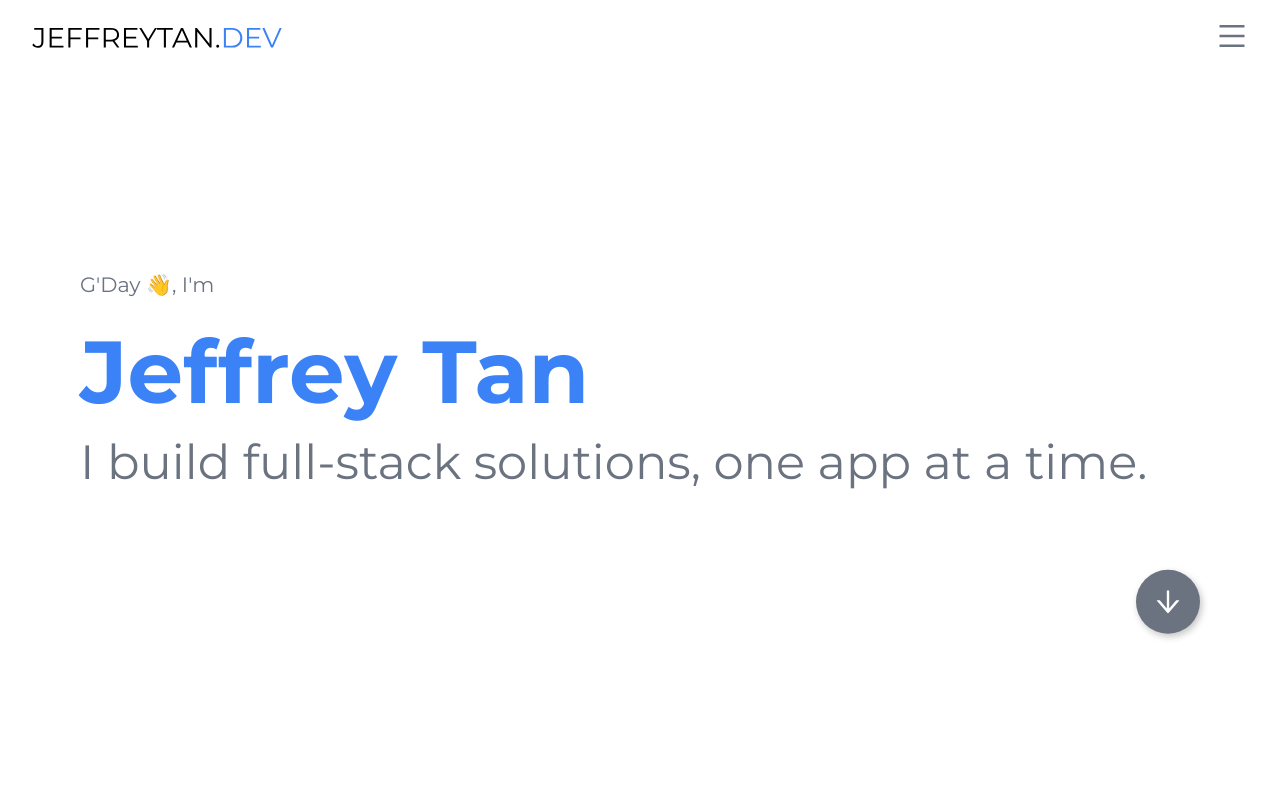
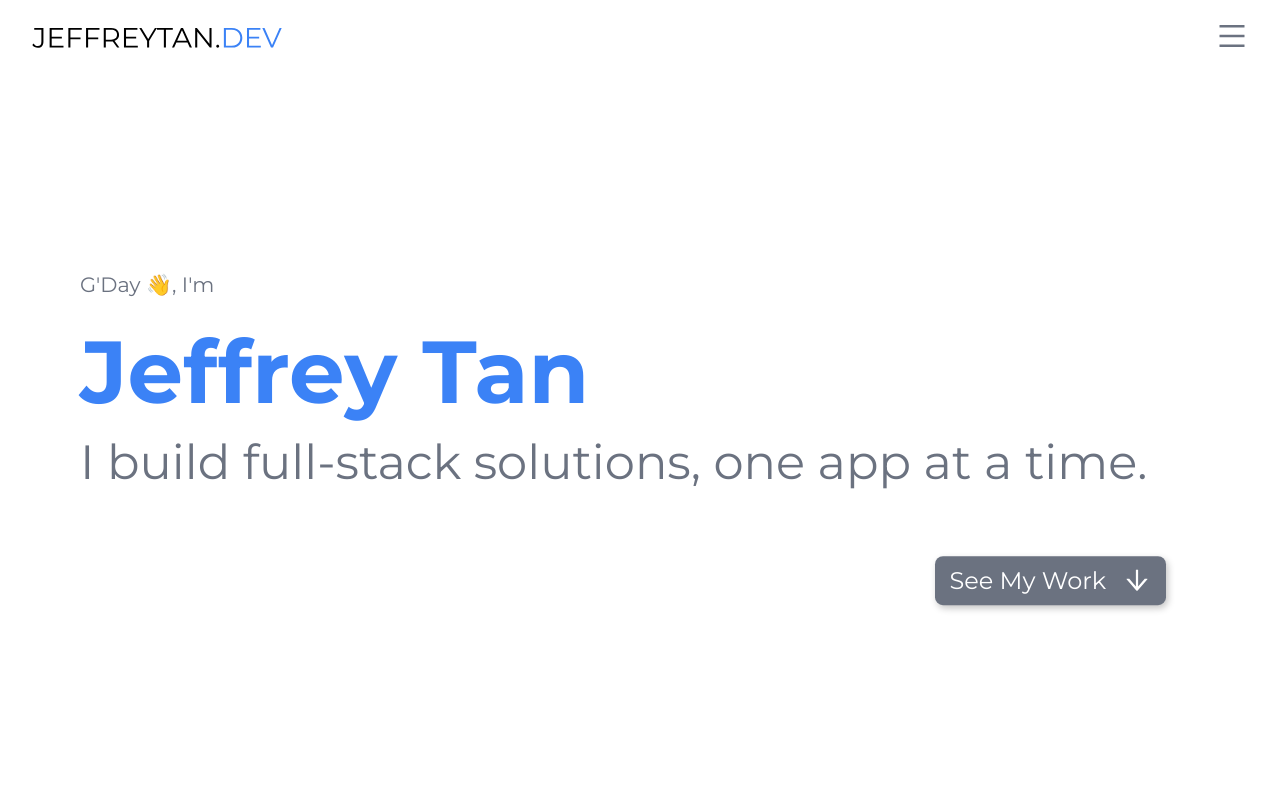
Before and after one commit to JeffreyTan1/dev-portfolio, a Next.js app: page / in a window 1280 px wide. Shown: the top 800 px of the page. Built offline with nearby package versions, Linux system fonts and the light colour scheme.

Commit message:
add aside

```diff
--- a/components/About.tsx
+++ b/components/About.tsx
@@ -18,7 +18,7 @@ I have been programming for over 3 years now, and I have worked on a variety of
 `;
 
 const paragraph3 = `
-In my spare time, I enjoy lifting weights, playing video games, and watching anime. I also enjoy learning new technologies and frameworks, and I am always looking for new opportunities to learn and grow.
+In my spare time, I enjoy powerlifting, playing video games, and going to concerts. I also enjoy learning new technologies and frameworks, and I am always looking for new opportunities to learn and grow my skillset.
 `;
 
 
--- a/components/Hero.tsx
+++ b/components/Hero.tsx
@@ -53,11 +53,14 @@ export default function Hero({}: Props): ReactElement {
         <motion.div
           variants={arrow}
           className={styles.callToActionWrapper}
-          animate={{ y: 15 }}
+          animate={{ y: 10 }}
           transition={{ repeat: Infinity, repeatType: "mirror", duration: 1 }}
         >
           <a href="#about">
-            <AiOutlineArrowDown className={styles.callToAction} />
+            <div className={styles.callToAction}>
+              See My Work
+              <AiOutlineArrowDown size={30}/>
+            </div>
           </a>
         </motion.div>
       </motion.div>
--- a/components/ProjectCard.tsx
+++ b/components/ProjectCard.tsx
@@ -12,7 +12,7 @@ interface Props {
   imgWidth: number;
   imgLeft: boolean;
   appLink: string;
-  gitHubLink: string;
+  gitHubLink?: string;
   index: number;
 }
 
@@ -72,8 +72,9 @@ export default function ProjectCard({
             className={styles.link}
             style={{ color: "#fff" }}
           >
-            View it here
+            Try it out
           </a>
+          {gitHubLink && (
             <a
               href={gitHubLink}
               target="_blank"
@@ -83,6 +84,7 @@ export default function ProjectCard({
             >
               See the Repo
             </a>
+          )}
         </motion.div>
       </div>
     </motion.div>
--- a/components/Projects.tsx
+++ b/components/Projects.tsx
@@ -8,20 +8,20 @@ import { useInView } from "react-intersection-observer";
 interface Props {}
 
 const projects = [
-  {
-    title: "Flashy",
-    image: "/images/flashyresponsive.png",
-    height: 280,
-    width: 420,
-    content: (
-      <p>
-        A MERN-stack website that gives students a place to study and memorise
-        flashcards as well as create and manage their decks and cards.
-      </p>
-    ),
-    appLink: "https://compassionate-goldstine-5ecea8.netlify.app",
-    gitHubLink: "https://github.com/JeffreyTan1",
-  },
+  // {
+  //   title: "Flashy",
+  //   image: "/images/flashyresponsive.png",
+  //   height: 280,
+  //   width: 420,
+  //   content: (
+  //     <p>
+  //       A MERN-stack website that gives students a place to study and memorise
+  //       flashcards as well as create and manage their decks and cards.
+  //     </p>
+  //   ),
+  //   appLink: "https://compassionate-goldstine-5ecea8.netlify.app",
+  //   gitHubLink: "https://github.com/JeffreyTan1",
+  // },
   {
     title: "StrokeForms",
     image: "/images/strokeforms.png",
@@ -29,14 +29,27 @@ const projects = [
     width: 370,
     content: (
       <p>
-        A React-Native mobile application created in partnership with my brother
-        who is a hospital physician working in a stroke unit. Stroke Forms
-        streamlines checking in stroke patients and simplifies the paperwork
-        afterwards.
+        A React-Native mobile app created in partnership with a stroke unit
+        doctor. StrokeForms streamlines checking in stroke patients and
+        simplifies the paperwork afterwards.
       </p>
     ),
-    appLink: "https://expo.dev/@nexusenigma/StrokeForms",
-    gitHubLink: "https://github.com/JeffreyTan1",
+    appLink:
+      "https://play.google.com/store/apps/details?id=com.jeffreytandev.StrokeForms",
+  },
+  {
+    title: "Aside",
+    image: "/images/aside.png",
+    height: 280,
+    width: 450,
+    content: (
+      <p>
+        Open any URL webpage as a small popup window. Aside is a Chrome extension made using React and the Manifest V3 API.
+      </p>
+    ),
+    appLink:
+      "https://chrome.google.com/webstore/detail/aside/jbkogoifcdhkdfohohhhaodaindieidc?hl=en-GB",
+    gitHubLink: "https://github.com/JeffreyTan1/aside-chrome-ext",
   },
   {
     title: "Inventorio",
@@ -45,16 +58,16 @@ const projects = [
     width: 420,
     content: (
       <p>
-        A React-Native mobile application for managing inventory locally on your
+        A React-Native application for managing an inventory locally on your
         device. Whether it be for a warehouse or just your bedroom, Inventorio
-        is here to help you organise your items and collections. All while
-        providing a modern UI with satisfying animations to make keeping track
-        of things fun.
+        is here to help you organise your items and collections. With a playful
+        UI with satisfying animations, keeping track of things has never been so
+        fun.
       </p>
     ),
     appLink:
       "https://play.google.com/store/apps/details?id=com.nexusenigma.inventorio",
-    gitHubLink: "https://github.com/JeffreyTan1",
+    gitHubLink: "https://github.com/JeffreyTan1/inventorio-react-native",
   },
 ];
 
@@ -88,7 +101,7 @@ export default function Projects({}: Props): ReactElement {
         animate={inView ? "show" : ""}
         variants={container}
       >
-        <motion.h2 variants={item}>Projects</motion.h2>
+        <motion.h2 variants={item}>Side Projects</motion.h2>
         <div className={styles.projectsCards}>
           {projects.map((project, index) => (
             <ProjectCard
--- a/styles/Hero.module.css
+++ b/styles/Hero.module.css
@@ -17,13 +17,16 @@
 }
 
 .callToAction {
+  display: flex;
+  justify-content: center;
+  align-items: center;
+  gap: 1rem;
   color: #fff;
-  font-size: 4rem;
-  font-weight: bold;
+  font-size: 1.5rem;
   transition: 0.5s;
   background-color: #6b7280;
-  border-radius: 3rem;
-  padding: 1rem 0.8rem;
+  border-radius: 0.5rem;
+  padding: 0.6rem 0.9rem;
   box-shadow: 2px 3px 7px 0px rgba(0, 0, 0, 0.233);
 }
 
@@ -32,7 +35,8 @@
 }
 
 .callToActionWrapper {
-  margin-top: 4rem;
+  margin-top: 3.5rem;
+  margin-right: 3%;
   display: flex;
   justify-content: flex-end;
 }
--- a/styles/Toolkit.module.css
+++ b/styles/Toolkit.module.css
@@ -5,7 +5,7 @@
   place-items: start center;
   width: 100%;
   margin: 1rem auto;
-  margin-top: 3.5rem;
+  margin-top: 5rem;
   margin-bottom: 0;
   row-gap: 2rem;
   column-gap: 3rem;
```
Also changed, not shown: public/images/aside.png (added). Lines whose indentation alone changed are shown as unchanged.
